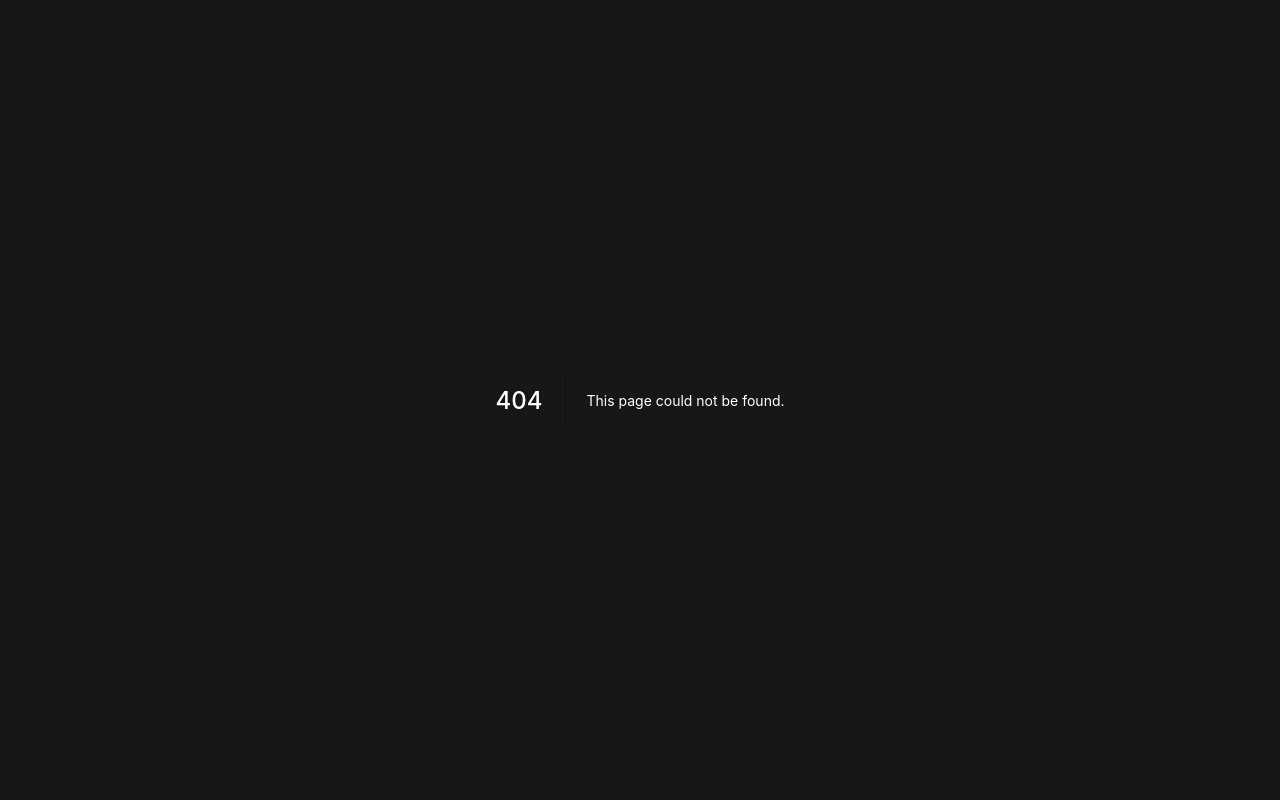
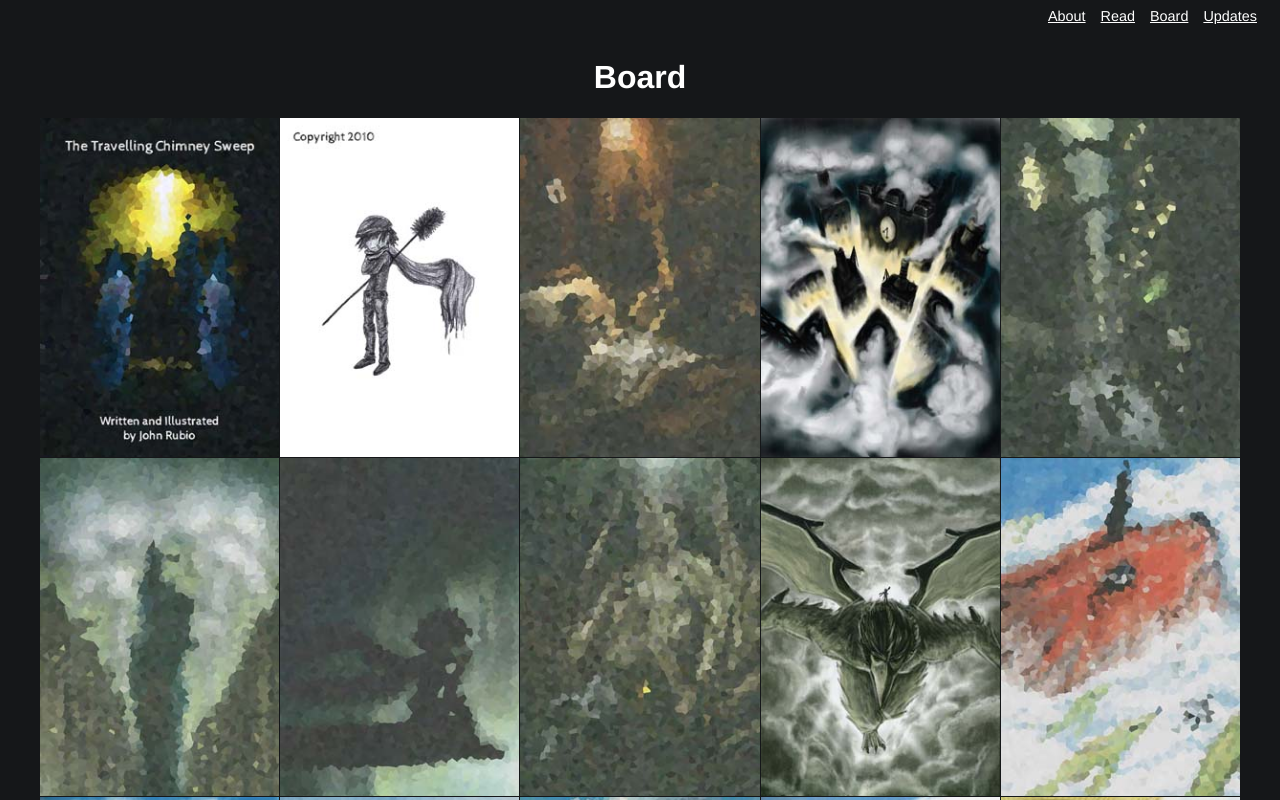
Before and after one commit to livelifedev/story-project, a Next.js app: page /board in a window 1280 px wide. Before the commit this address had no page. Shown: the top 800 px of the page. Built offline with nearby package versions, Linux system fonts and the light colour scheme.

Commit message:
fixed scroll position issue from board

```diff
--- a/components/layouts/Header.js
+++ b/components/layouts/Header.js
@@ -9,7 +9,7 @@ const Header = () => {
       <Link href="/chapters/cover">
         <a>Read</a>
       </Link>
-      <Link href="/chapters">
+      <Link href="/board">
         <a>Board</a>
       </Link>
       <Link href="/updates">
--- a/pages/chapters/index.js
+++ b/pages/board.js
@@ -1,5 +1,5 @@
 import { useRouter } from 'next/router';
-import Layout from '../../components/layouts/Layout';
+import Layout from '../components/layouts/Layout';
 
 const Board = () => {
   const router = useRouter();
@@ -35,7 +35,7 @@ const Board = () => {
     { name: 'wishkingdom', src: '/thumbs/wishkingdom.jpg', link: '/chapters/wishkingdom' },
     { name: 'residents', src: '/thumbs/residents.jpg', link: '/chapters/residents' },
     { name: 'theking', src: '/thumbs/theking.jpg', link: '/chapters/theking' },
-    { name: 'oldforest', src: '/thumbs/ancientforest.jpg', link: '/chapters/oldforest' },
+    { name: 'oldforest', src: '/thumbs/oldforest.jpg', link: '/chapters/oldforest' },
     { name: 'hermit', src: '/thumbs/hermit.jpg', link: '/chapters/hermit' },
     { name: 'griffin', src: '/thumbs/griffin.jpg', link: '/chapters/griffin' },
     { name: 'tree', src: '/thumbs/tree.jpg', link: '/chapters/tree' },
@@ -45,7 +45,7 @@ const Board = () => {
   ];
 
   const goToChapter = (link) => {
-    router.push(link);
+    router.push(link).then(() => window.scrollTo(0, 0));
   };
 
   return (
```
